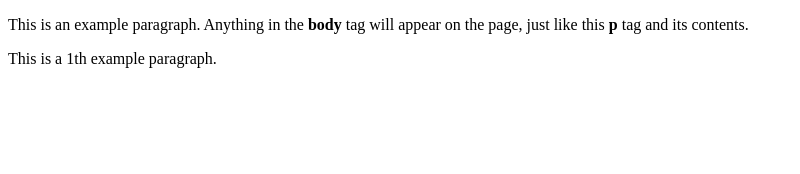
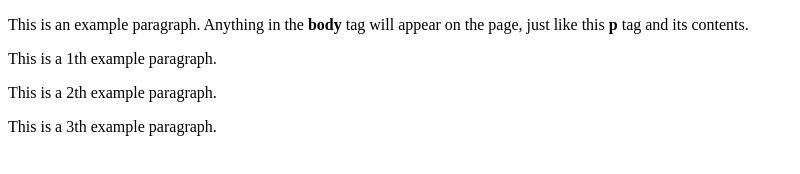
Before and after one commit to hagai1973/Friday3, a plain HTML site: page index.html in a window 1280 px wide. Shown: the whole page, without its empty margins (0-800 px from the left). Drawn offline with Linux system fonts and the light colour scheme.

Commit message:
go back to more text version

```diff
--- a/index.html
+++ b/index.html
@@ -6,5 +6,8 @@
   <body>
     <p>This is an example paragraph. Anything in the <strong>body</strong> tag will appear on the page, just like this <strong>p</strong> tag and its contents.</p>
     <p>This is a 1th  example paragraph. </p>
+    <p>This is a 2th  example paragraph. </p>
+    <p>This is a 3th  example paragraph. </p>
+
   </body>
 </html>
```
